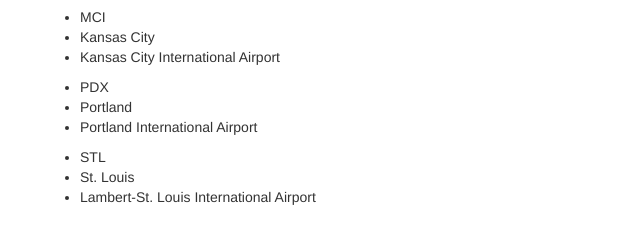
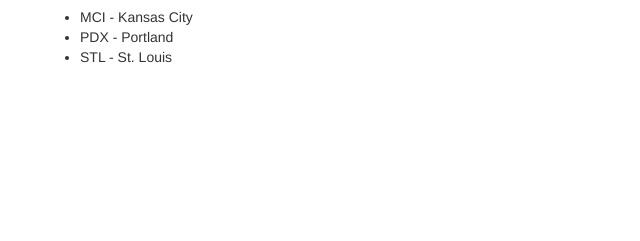
Before and after one commit to margOnline/angulAir, a website: page public/index.html in a window 1280 px wide. Shown: the part 53-294 px from the top of the page, without its empty margins (0-640 px from the left). Drawn offline with Linux system fonts and the light colour scheme.

Commit message:
using filters

```diff
--- a/public/index.html
+++ b/public/index.html
@@ -9,17 +9,10 @@
 <body>
 	<div class="container" ng-controller="AppCtrl">
 		<h1>AngulAir</h1>
-
-		<ul ng-repeat="airport in airports">
-			<li>{{airport.code}}</li>
-			<li>{{airport.city}}</li>
-			<li>{{airport.name}}</li>
+		<ul>
+			<li ng-repeat="airport in airports">{{airport.code}}
+			 - {{airport.city}}</li>
 		</ul>
-
 	</div>
-
-		<ul>
-			<li ng-repeat="airport in airports">{{airport.code}}</li>
-		</ul>
 </body>
 </html>
```
